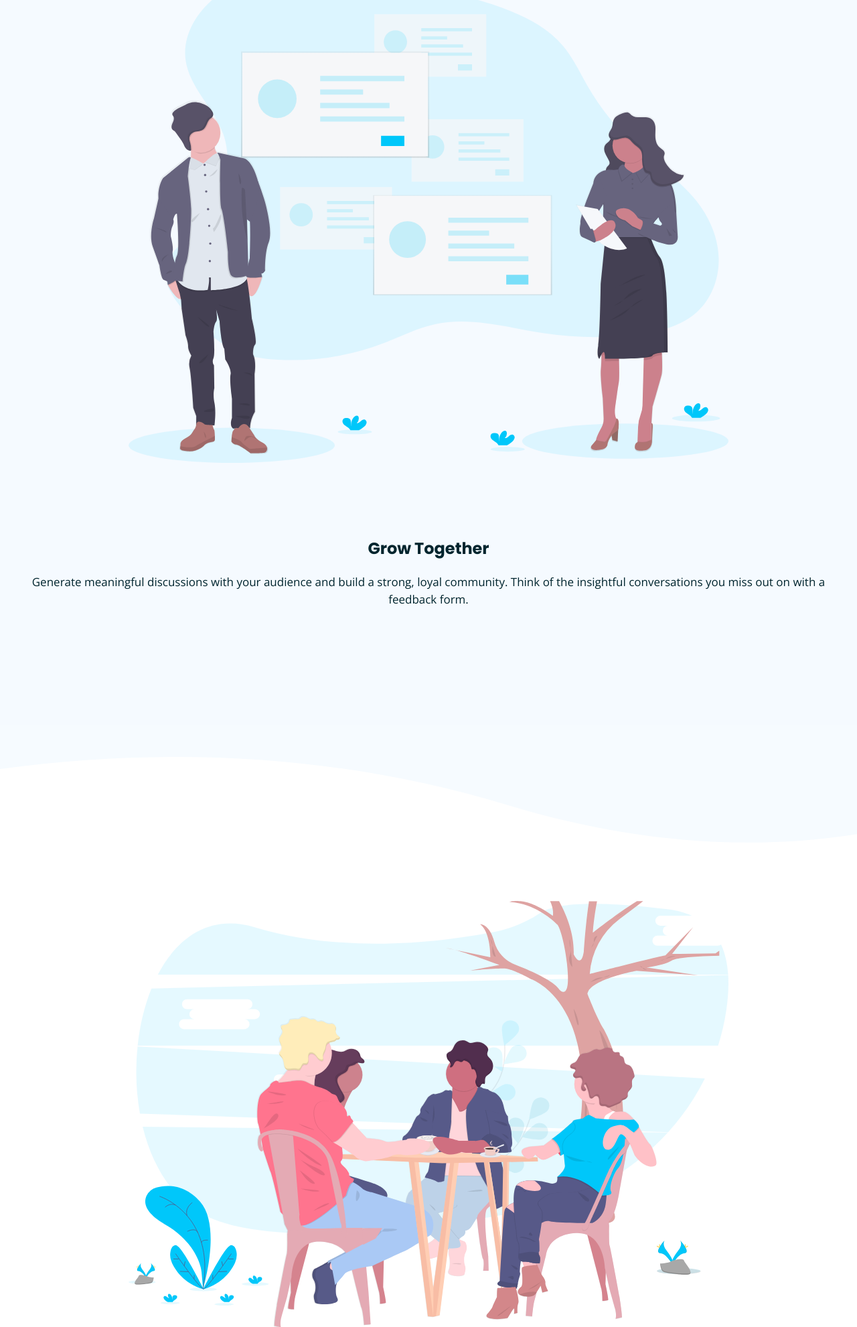
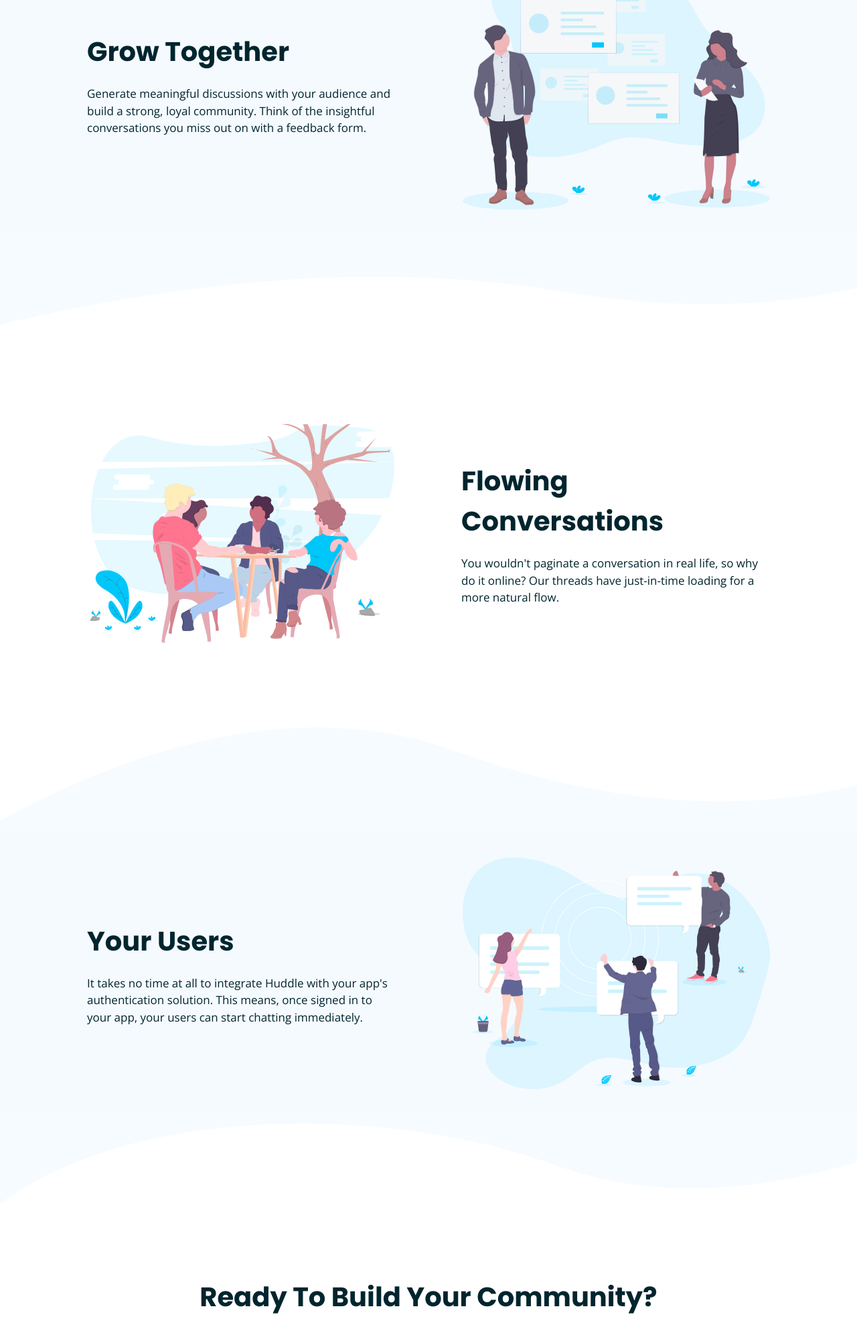
Before and after one commit to prociek/Huddle-landing-page-with-curved-sections, a plain HTML site: page index.html in a window 1280 px wide. Shown: the part 2206-4187 px from the top of the page at 67% size. Drawn offline with nearby package versions, Linux system fonts and the light colour scheme.

Commit message:
updating section with illustration with media queries for desktop

```diff
--- a/index.html
+++ b/index.html
@@ -59,7 +59,7 @@
         <picture class="svg__top">
           <source
             srcset="images/bg-section-top-desktop-1.svg"
-            media="(min-width: 900px)"
+            media="(min-width: 56.25em)"
           />
           <img src="./images/bg-section-top-mobile-1.svg" alt="" />
         </picture>
@@ -68,17 +68,21 @@
           alt="grow together"
           class="illustration"
         />
+        <div>
           <h2>Grow Together</h2>
           <p>
-          Generate meaningful discussions with your audience and build a strong,
-          loyal community. Think of the insightful conversations you miss out on
-          with a feedback form.
+            Generate meaningful discussions with your audience and build a
+            strong, loyal community. Think of the insightful conversations you
+            miss out on with a feedback form.
           </p>
-        <img
-          class="svg__bottom"
-          src="./images/bg-section-bottom-mobile-1.svg"
-          alt=""
+        </div>
+        <picture class="svg__bottom">
+          <source
+            srcset="./images/bg-section-bottom-desktop-1.svg"
+            media="(min-width: 56.25em)"
           />
+          <img src="./images/bg-section-bottom-mobile-1.svg" alt="" />
+        </picture>
       </section>
       <section class="sections flowing">
         <img
@@ -86,34 +90,49 @@
           alt="flowing conversation"
           class="illustration"
         />
+        <div>
           <h2>Flowing Conversations</h2>
           <p>
             You wouldn't paginate a conversation in real life, so why do it
-          online? Our threads have just-in-time loading for a more natural flow.
+            online? Our threads have just-in-time loading for a more natural
+            flow.
           </p>
+        </div>
       </section>
       <section class="sections users">
+        <picture class="svg__top" />
+          <source
+          srcset="./images/bg-section-top-desktop-2.svg"
+          media="(min-width: 56.25em)"
+          />
           <img
-          class="svg__top"
           src="./images/bg-section-top-mobile-2.svg"
           alt=""
         />
+        </picture>
         <img
           src="./images/illustration-your-users.svg"
           alt="your users"
           class="illustration"
         />
+        <div>
           <h2>Your Users</h2>
           <p>
             It takes no time at all to integrate Huddle with your app's
-          authentication solution. This means, once signed in to your app, your
-          users can start chatting immediately.
+            authentication solution. This means, once signed in to your app,
+            your users can start chatting immediately.
           </p>
+        </div>
+        <picture class="svg__bottom" >
+          <source
+          srcset="./images/bg-section-bottom-desktop-2.svg"
+          media="(min-width: 56.25em)"
+          />
           <img
-          class="svg__bottom"
           src="./images/bg-section-bottom-mobile-2.svg"
           alt=""
         />
+        </picture>
       </section>
       <section class="build-your-community">
         <h2>Ready To Build Your Community?</h2>
@@ -121,7 +140,13 @@
       </section>
     </main>
     <footer>
+      <picture>
+        <source
+        srcset="./images/bg-footer-top-desktop.svg"
+        media="(min-width: 56.25em)"
+        />
           <img class="svg__top" src="./images/bg-footer-top-mobile.svg" alt="" />
+      </picture>
       <div class="newslatter">
         <h3>Newsletter</h3>
         <p>
--- a/styles.css
+++ b/styles.css
@@ -128,6 +128,7 @@ header .headings-group h2 {
   color: var(--background-dark);
   margin: 12rem 0;
   position: relative;
+  padding-bottom: 7rem;
 }
 
 .sections:nth-of-type(even) {
@@ -136,7 +137,7 @@ header .headings-group h2 {
 
 .grow-together {
   margin: 3rem 0 13rem 0;
-  padding-top: 5rem;
+  padding: 5rem 0;
 }
 
 .sections .svg__top {
@@ -150,8 +151,11 @@ header .headings-group h2 {
 
 .sections .svg__bottom {
   display: block;
+  position: absolute;
+  bottom: 0;
+  left: 0;
   width: 100%;
-  transform: translateY(99%);
+  transform: translateY(95%);
 }
 
 .sections .illustration {
@@ -161,6 +165,7 @@ header .headings-group h2 {
 }
 
 .sections h2 {
+  text-align: center;
   font-family: Poppins, sans-serif;
   font-size: 1.2rem;
   margin-bottom: 1rem;
@@ -201,7 +206,7 @@ footer .svg__top {
   top: 0;
   left: 0;
   width: 100%;
-  transform: translateY(-99%);
+  transform: translateY(-95%);
 }
 
 footer .newslatter {
@@ -342,4 +347,52 @@ footer .social-box i {
     font-size: 1.1rem;
     opacity: 0.5;
   }
+
+  /* Sections with illustration*/
+  .sections {
+    display: flex;
+    flex-direction: row;
+    align-items: center;
+    margin: 12rem 0;
+    padding: 2rem 6.5rem 2rem 6.5rem;
+  }
+
+  .sections:nth-of-type(even) {
+    flex-direction: row-reverse;
+  }
+
+  .sections div {
+    padding: 0 5rem 0 0;
+  }
+
+  .sections:nth-of-type(odd) div {
+    padding: 0 0 0 5rem;
+  }
+
+  .sections .illustration {
+    width: 45%;
+    margin-bottom: 0;
+  }
+
+  .sections h2 {
+    text-align: left;
+    font-size: 2rem;
+    margin-bottom: 1rem;
+  }
+
+  .sections p {
+    text-align: left;
+    padding: 0;
+  }
+
+  /* Section Build your community */
+  .build-your-community {
+    margin-bottom: 18rem;
+    margin-top: 10rem;
+  }
+
+  .build-your-community h2 {
+    font-size: 2rem;
+    margin-bottom: 2rem;
+  }
 }
```
Lines whose indentation alone changed are shown as unchanged.
